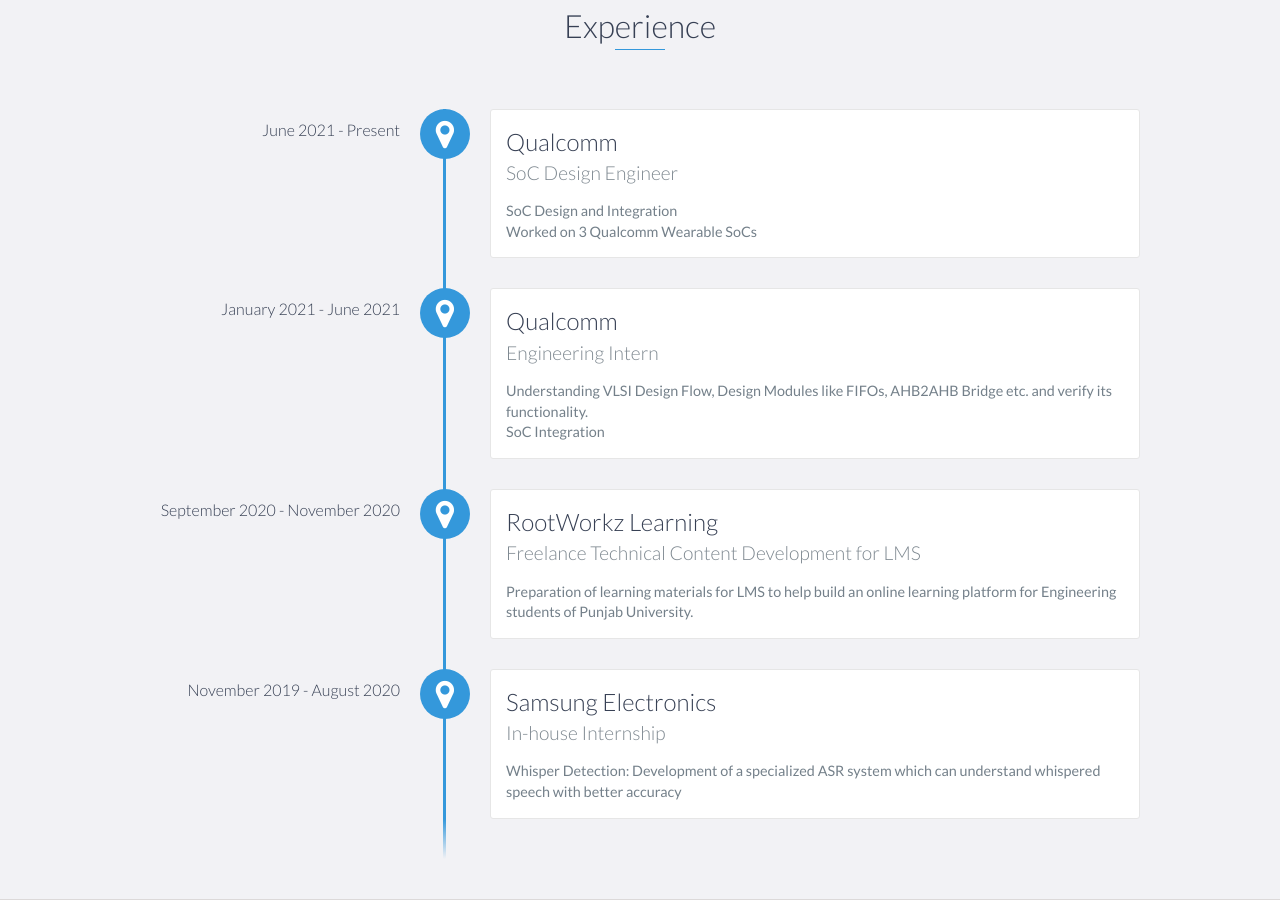
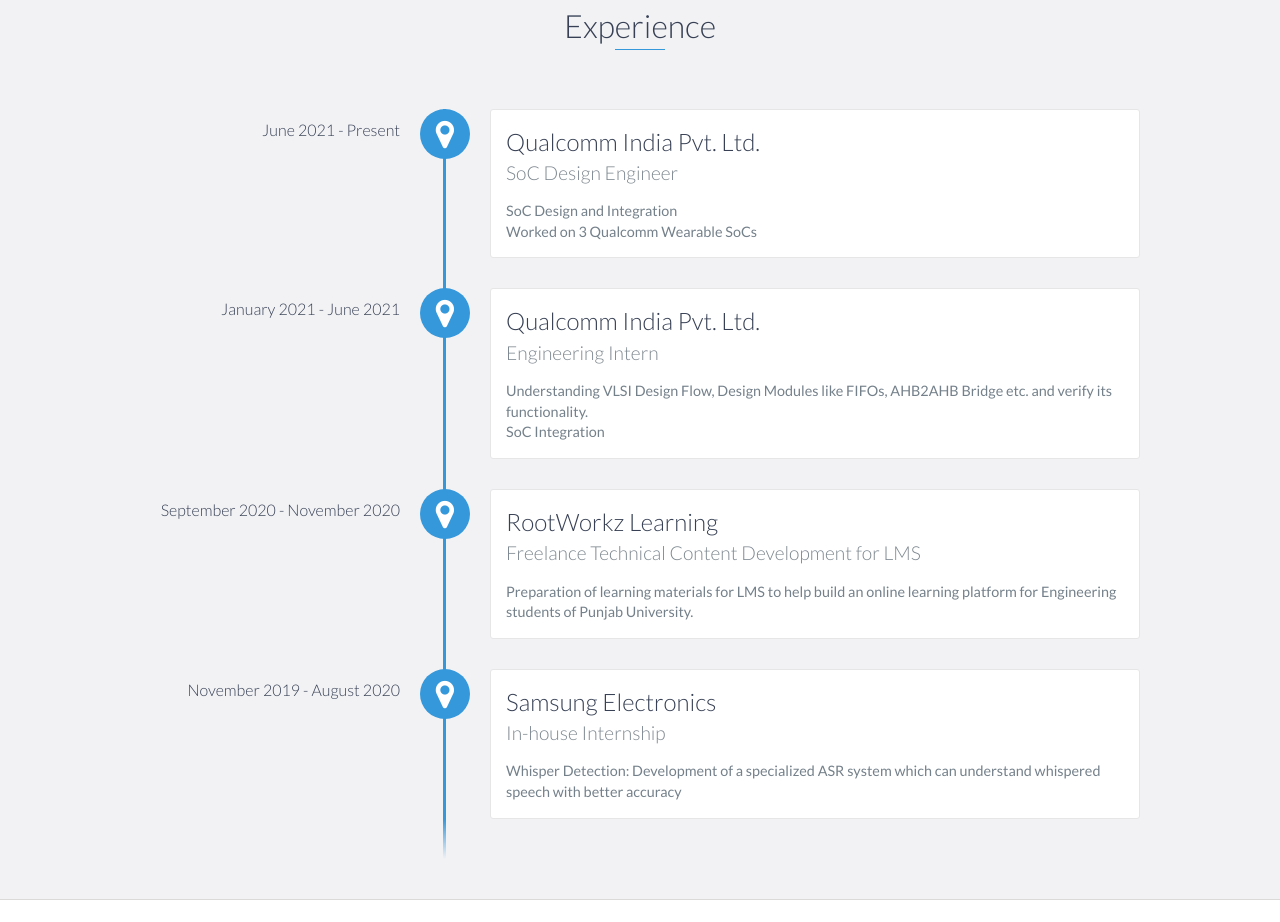
Before and after one commit to dhivyasri2000/dhivyasri2000.github.io, a website: page index.html in a window 1280 px wide. Shown: the part 1158-2080 px from the top of the page. Drawn offline with nearby package versions, Linux system fonts and the light colour scheme.

Commit message:
Update index.html

```diff
--- a/index.html
+++ b/index.html
@@ -87,7 +87,7 @@
         <h2 class="heading">Experience</h2>
         <div id="experience-timeline">
             <div data-date="June 2021 - Present">
-                <h3>Qualcomm</h3>
+                <h3>Qualcomm India Pvt. Ltd.</h3>
                 <h4>SoC Design Engineer</h4>
                 <p>
                     SoC Design and Integration
@@ -97,7 +97,7 @@
 		</p>
             </div>
 	    <div data-date="January 2021 - June 2021">
-                <h3>Qualcomm</h3>
+                <h3>Qualcomm India Pvt. Ltd.</h3>
                 <h4>Engineering Intern</h4>
                 <p>
                     Understanding VLSI Design Flow, Design Modules like FIFOs, AHB2AHB Bridge etc. and verify its functionality.
```
